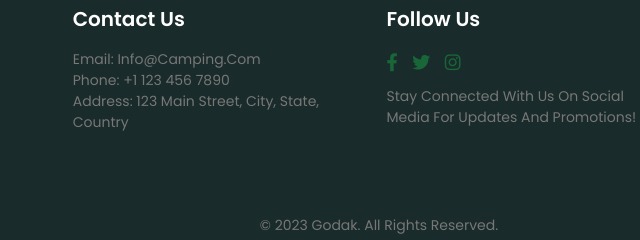
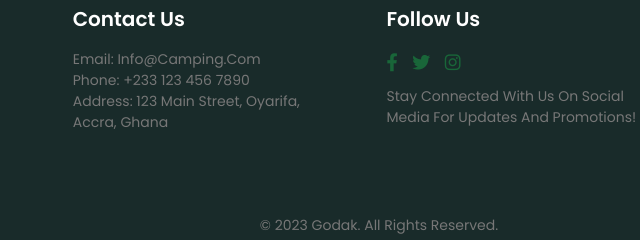
Before and after one commit to rseann/camping-websites4.github.io, a plain HTML site: page index.html in a window 1280 px wide. Shown: the part 3976-4216 px from the top of the page, 261-901 px from the left. Drawn offline with nearby package versions, Linux system fonts and the light colour scheme.

Commit message:
initial commit

```diff
--- a/index.html
+++ b/index.html
@@ -573,8 +573,8 @@
         <div class="footer-column">
           <h3>Contact Us</h3>
           <p>Email: info@camping.com</p>
-          <p>Phone: +1 123 456 7890</p>
-          <p>Address: 123 Main Street, City, State, Country</p>
+          <p>Phone: +233 123 456 7890</p>
+          <p>Address: 123 Main Street, Oyarifa, Accra, Ghana</p>
         </div>
         <div class="footer-column">
           <h3>Follow Us</h3>
```
